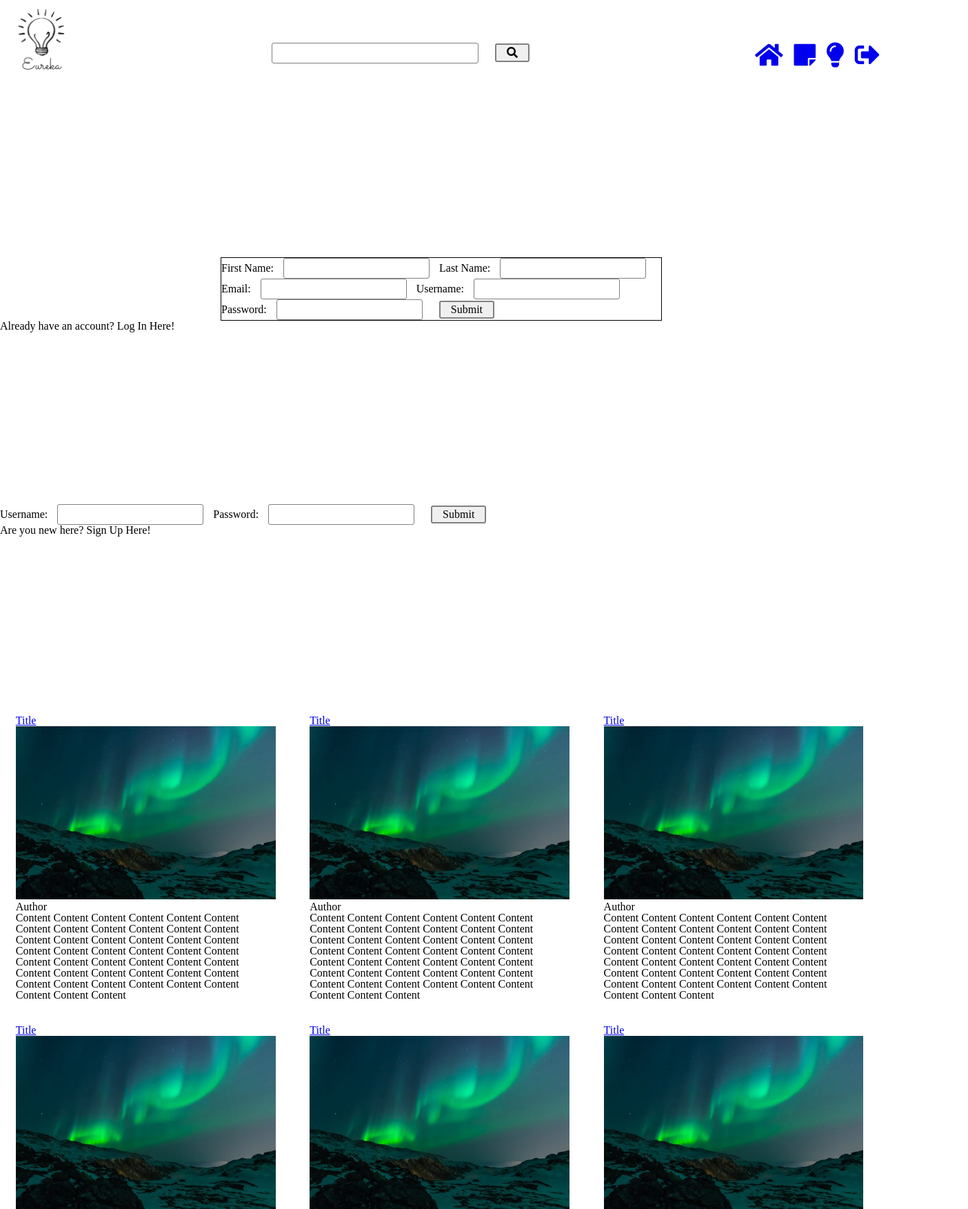
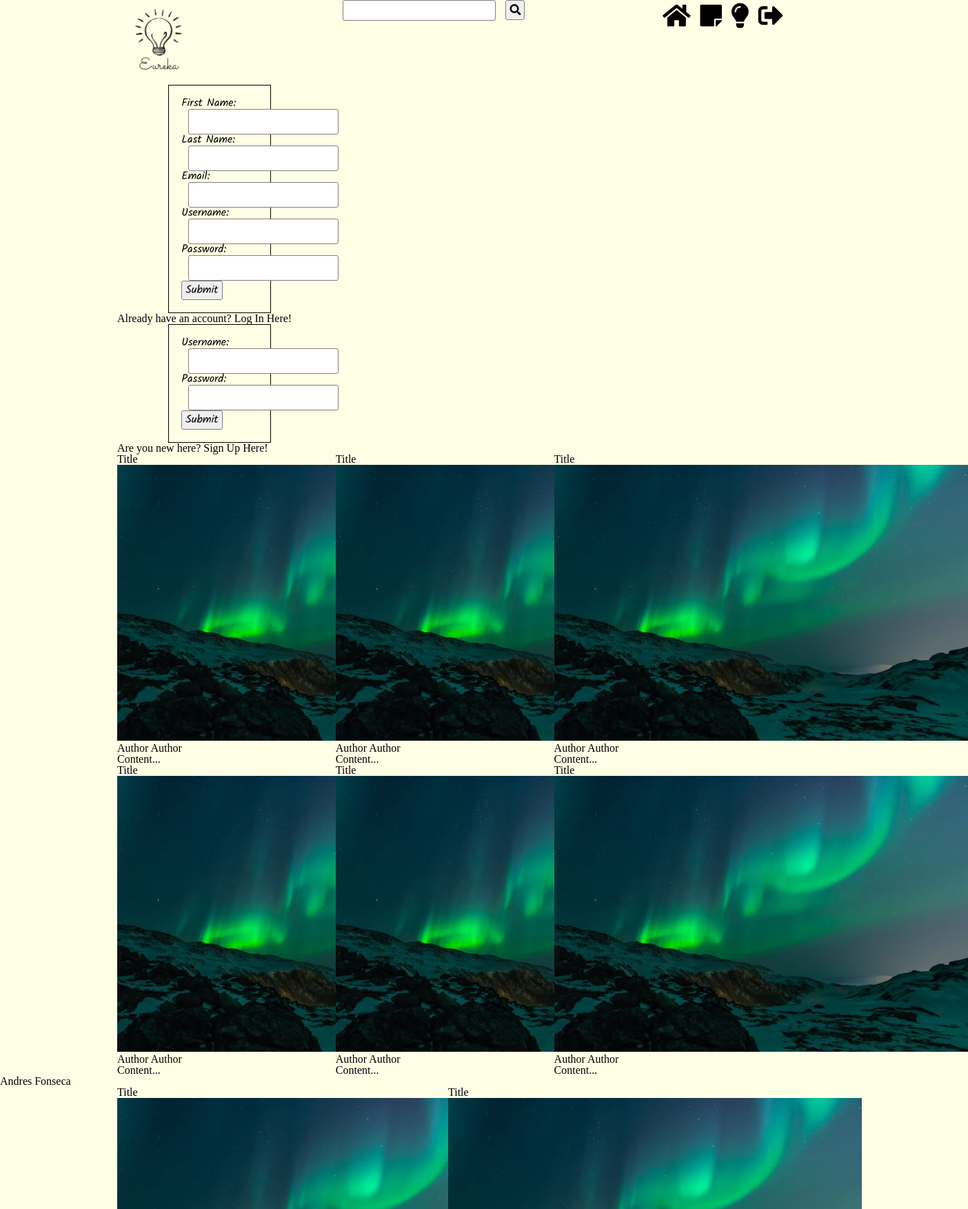
Before and after one commit to jonsantos16/idea-bank-node-capstone, a website: page public/index.html in a window 1280 px wide. Shown: the top 1753 px of the page at 69% size, 1404 px wide, since content can reach past the window. Drawn offline with Linux system fonts and the light colour scheme.

Commit message:
before bootstrap

```diff
--- a/public/grid.css
+++ b/public/grid.css
@@ -0,0 +1,75 @@
+* {
+    box-sizing: border-box;
+  }
+
+  /* Grid measurements:
+   *
+   *   960px wide including 12 gutters (half gutters on both edges)
+   *
+   *   60px columns (12)
+   *   20px gutters (two half-gutters + 11 full gutters, so 12 total)
+   *
+   *
+   *   For smaller screens, we always want 20px of padding on either side,
+   *   so 960 + 20 + 20 => 1000px
+   *
+   **/
+  .row {
+    max-width: 1000px;
+    padding-left: 20px;
+    padding-right: 20px;
+    margin: 0 auto;
+  }
+
+  /* Clearfix */
+  .row::before,
+  .row::after {
+    display: table;
+    content: '';
+  }
+
+  .row::after {
+    clear: both;
+  }
+
+  .col-1, .col-2, .col-3, .col-4 {
+    float: left;
+
+    /* Gutters:
+     * Each column is padded by half-a-gutter on each side,
+     *
+     * Half a gutter is 10px, 10/960 (context) = 1.041666%
+     *
+     */
+    padding-left: 1.04166666%;
+    padding-right: 1.04166666%;
+  }
+
+  /* Mobile defaults */
+  .col-1, .col-2, .col-3, .col-4 {
+    width: 100%;
+  }
+
+
+  /* Non-mobile, grid */
+  @media only screen and (min-width: 640px) {
+    /* 3 columns, 3/12 in % */
+    .col-4 {
+      width: 25%;
+    }
+
+    /* 4 columns */
+    .col-3 {
+        width: 33%;
+    }
+
+    /* 6 columns */
+    .col-2 {
+        width: 50%
+    }
+
+    /* 12 columns */
+    .col-1 {
+        width: 100%
+    }
+  }
--- a/public/index.html
+++ b/public/index.html
@@ -4,21 +4,24 @@
     <meta charset="utf-8">
     <meta name="viewport" content="width=device-width">
     <title>Eureka - Share Your Ideas</title>
+    <link href="https://fonts.googleapis.com/css?family=Kalam|Shadows+Into+Light" rel="stylesheet">
     <link rel="stylesheet" href="https://use.fontawesome.com/releases/v5.2.0/css/all.css" integrity="sha384-hWVjflwFxL6sNzntih27bfxkr27PmbbK/iSvJ+a4+0owXq79v+lsFkW54bOGbiDQ" crossorigin="anonymous">
     <link href="grid.css" rel="stylesheet" type="text/css" />
     <link href="style.css" rel="stylesheet" type="text/css" />
   </head>
   <body>
     <nav>
-        <div class="nav">
+        <div class="nav row">
+                <div class="col-3">
                     <img src="images/Eureka.png" alt="Eureka logo" class="logo">
-            <div class="search-bar">
+                </div>
+                <div class="search-bar col-3">
                     <form>
                         <label><input class="js-query" type="text"></label>
                         <button type="submit"><i class="fas fa-search"></i></button>
                     </form>
                 </div>
-            <div class="menu-items">
+                <div class="menu-items col-3">
                     <ul>
                         <li><a href="#"><i class="fas fa-home"></i></a></li>
                         <li><a href="#"><i class="fas fa-sticky-note"></i></a></li>
@@ -27,11 +30,12 @@
                     </ul>
                 </div>
         </div>
-
     </nav>
     <main>
 
         <section id="signup-page">
+            <div class="row">
+                <div class="col-3">
                         <form class ="signup">
                             <label>First Name: <input name="firstname" type="text"></label>
                             <label>Last Name: <input name="lastname" type="text"></label>
@@ -41,65 +45,95 @@
                             <button type="submit" name="submit" >Submit</button>
                         </form>
                         <h6>Already have an account? Log In Here!</h6>
+                </div>
+
+            </div>
+
         </section>
 
         <section id="login-page">
+            <div class="row">
+                <div class="col-3">
                     <form class ="login">
                         <label>Username: <input name="username" type="text"></label>
                         <label>Password: <input name="password" type="text"></label>
                         <button type="submit" name="submit" >Submit</button>
                     </form>
                     <h6>Are you new here? Sign Up Here!</h6>
+                </div>
+            </div>
+
+
         </section>
 
         <section class="landing-page">
             <div class="results">
                 <div class="row">
-                    <div class="single-result">
+                    <div class="col-3 single-result">
                         <h3><a href="#">Title</a></h3>
                         <img src="images/img_lights.jpg" alt="image">
-                        <p>Author</p>
-                        <p>Content Content Content Content Content Content Content Content Content Content Content Content Content Content Content Content Content Content Content Content Content Content Content Content Content Content Content Content Content Content Content Content Content Content Content Content Content Content Content Content Content Content Content Content Content</p>
+                        <p>Author Author</p>
+                        <p>Content...</p>
                     </div>
-                    <div class="single-result">
+                    <div class="col-3 single-result">
                         <h3><a href="#">Title</a></h3>
                         <img src="images/img_lights.jpg" alt="image">
-                        <p>Author</p>
-                        <p>Content Content Content Content Content Content Content Content Content Content Content Content Content Content Content Content Content Content Content Content Content Content Content Content Content Content Content Content Content Content Content Content Content Content Content Content Content Content Content Content Content Content Content Content Content</p>
+                        <p>Author Author</p>
+                        <p>Content...</p>
                     </div>
-                    <div class="single-result">
+                    <div class="col-3 single-result">
                         <h3><a href="#">Title</a></h3>
                         <img src="images/img_lights.jpg" alt="image">
-                        <p>Author</p>
-                        <p>Content Content Content Content Content Content Content Content Content Content Content Content Content Content Content Content Content Content Content Content Content Content Content Content Content Content Content Content Content Content Content Content Content Content Content Content Content Content Content Content Content Content Content Content Content</p>
+                        <p>Author Author</p>
+                        <p>Content...</p>
                     </div>
                 </div>
                 <div class="row">
-                    <div class="single-result">
+                    <div class="col-3 single-result">
                         <h3><a href="#">Title</a></h3>
                         <img src="images/img_lights.jpg" alt="image">
-                        <p>Author</p>
-                        <p>Content Content Content Content Content Content Content Content Content Content Content Content Content Content Content Content Content Content Content Content Content Content Content Content Content Content Content Content Content Content Content Content Content Content Content Content Content Content Content Content Content Content Content Content Content</p>
+                        <p>Author Author</p>
+                        <p>Content...</p>
                     </div>
-                    <div class="single-result">
+                    <div class="col-3 single-result">
                         <h3><a href="#">Title</a></h3>
                         <img src="images/img_lights.jpg" alt="image">
-                        <p>Author</p>
-                        <p>Content Content Content Content Content Content Content Content Content Content Content Content Content Content Content Content Content Content Content Content Content Content Content Content Content Content Content Content Content Content Content Content Content Content Content Content Content Content Content Content Content Content Content Content Content</p>
+                        <p>Author Author</p>
+                        <p>Content...</p>
                     </div>
-                    <div class="single-result">
+                    <div class="col-3 single-result">
                         <h3><a href="#">Title</a></h3>
                         <img src="images/img_lights.jpg" alt="image">
-                        <p>Author</p>
-                        <p>Content Content Content Content Content Content Content Content Content Content Content Content Content Content Content Content Content Content Content Content Content Content Content Content Content Content Content Content Content Content Content Content Content Content Content Content Content Content Content Content Content Content Content Content Content</p>
+                        <p>Author Author</p>
+                        <p>Content...</p>
                     </div>
+
             </div>
-            </div>>
         </section>
 
         <section class="my-account">
             <div class="acct-heading">
-                <h2>Filler Text</h2>
+                <h2>Andres Fonseca</h2>
+                    <div class="my-posts row">
+                        <div class="my-result col-2">
+                            <h3><a href="#">Title</a></h3>
+                            <img src="images/img_lights.jpg" alt="image">
+                            <p>Author Author</p>
+                            <p>Content...</p>
+                        </div>
+                        <div class="my-result col-2">
+                            <h3><a href="#">Title</a></h3>
+                            <img src="images/img_lights.jpg" alt="image">
+                            <p>Author Author</p>
+                            <p>Content...</p>
+                        </div>
+                        <div class="my-result col-2">
+                            <h3><a href="#">Title</a></h3>
+                            <img src="images/img_lights.jpg" alt="image">
+                            <p>Author Author</p>
+                            <p>Content...</p>
+                        </div>
+                    </div>
             </div>
             <div class="acct-results">
 
@@ -107,8 +141,8 @@
         </section>
 
         <section class="new-post">
-            <div>
-                <form class ="create-post">
+            <div class="row">
+                <form class ="create-post col-3">
                     <label>Title: <input name="new-title" type="text"></label>
                     <label>Image: <input name="new-image" type="file" accept="image/*"></label>
                     <label>Content: <input name="new-content" type="text"></label>
--- a/public/style.css
+++ b/public/style.css
@@ -33,15 +33,90 @@ table {
 	border-spacing: 0;
 }
 
+html {
+    /* background-image: url(images/notebook-bg-1.jpg); */
+    background-color: #ffffe6;
+    background-repeat: no-repeat;
+    background-repeat: cover;
+}
+
+/* Main */
+a {
+    text-decoration: none;
+}
+
+a:hover {
+    width: 120%;
+    font-size: 20px;
+}
+
+a:link, a:visited {
+    color: black;
+}
 
 /* Nav */
 input, button {
     border: 1px solid gray;
     padding: 5px;
     border-radius: 3px;
+}
+
+input {
     margin-left: 10px;
     margin-right: 10px;
 }
+
+.menu-items li {
+    /* list-style-type: none; */
+    display: inline-block
+}
+
+.menu-items i {
+    font-size: 36px;
+}
+
+li {
+    padding: 5px;
+}
+
+nav img {
+    width: 120px;
+}
+
+.search-bar input {
+    width: 75%;
+}
+
+.nav {
+    position: relative;
+}
+
+.menu-items ul {
+    position: absolute;
+    right: 0px;
+}
+
+/* ASK MENTOR HELP VERT ALIGN WITH RESPONSIVE */
+
+
+/* Forms pages */
+.signup, .login {
+    font-family: 'Kalam', cursive;
+    border: 1px solid black;
+    width: 50%;
+    margin-left: auto;
+    margin-right: auto;
+    padding: 18px;
+    /* line-height: 1.6;
+}
+
+
+/* Main */
+section img {
+    width: 95%;
+}
+
+/* Nav
 
 .nav {
     position: relative;
@@ -65,60 +140,70 @@ button {
 .menu-items i {
     font-size: 36px;
     /* position: absolute; */
-}
+/* } */
 
-.menu-items li {
+/* .menu-items li {
     list-style-type: none;
     display: inline-block;
     margin-left: 12px;
     right: 0px;
-}
+} */
 
-.search-bar {
+/* .search-bar {
     position: absolute;
     top: 50%;
     left: 30%;
 }
 
-div.search-bar {
-    width: 400px;
-}
-
 .search-bar input {
-    width: 300px;
+    width: 250px;
 }
 
 .menu-items {
     position: absolute;
-    right: 5px;
+    right: 4px;
     top: 50%;
 }
 
 /* Sign Up */
-label {
+
+/* label {
     display: inline-block;
-    margin: ;
+    margin-bottom: 20px;
 }
 
 section {
-    padding-top: 250px;
-}
+    padding-top: 80px;
+} */
 
-.signup {
+/* h6 {
+    text-align: center;
+    font-family: 'Kalam', cursive;
+    line-height: 200%;
+} */
+
+/* .signup, .login {
+    font-family: 'Kalam', cursive;
     border: 1px solid black;
     width: 50%;
     margin-left: auto;
     margin-right: auto;
-    /* padding: 18px; */
-    /* line-height: 10px; */
+    padding: 18px;
+    /* line-height: 1.6; */
+/* } */
+
+/* .signup button {
+    display: block;
 }
 
-
+.login button {
+    display: block;
+}
 
 /* Results */
 
 
-.single-result {
+/* .single-result {
     width: 31%;
     display: inline-block;
     margin-left: 1%;
@@ -129,4 +214,9 @@ section {
 
 .single-result img {
     width: 100%;
-}
+} */
+
+/* Account */
+/* .my-result img {
+
+} */
```
Also changed, not shown: public/images/notebook-bg-1.jpg (added). Lines whose indentation alone changed are shown as unchanged.
